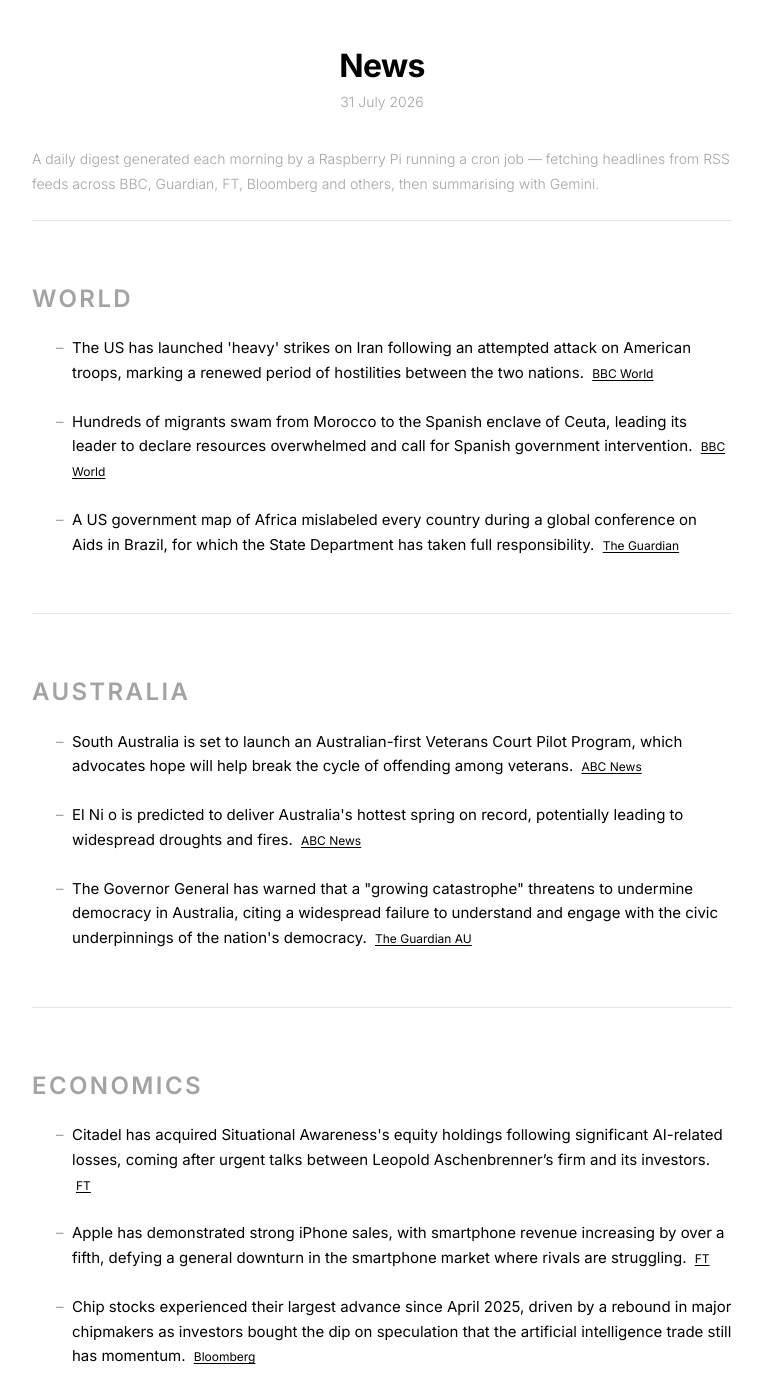
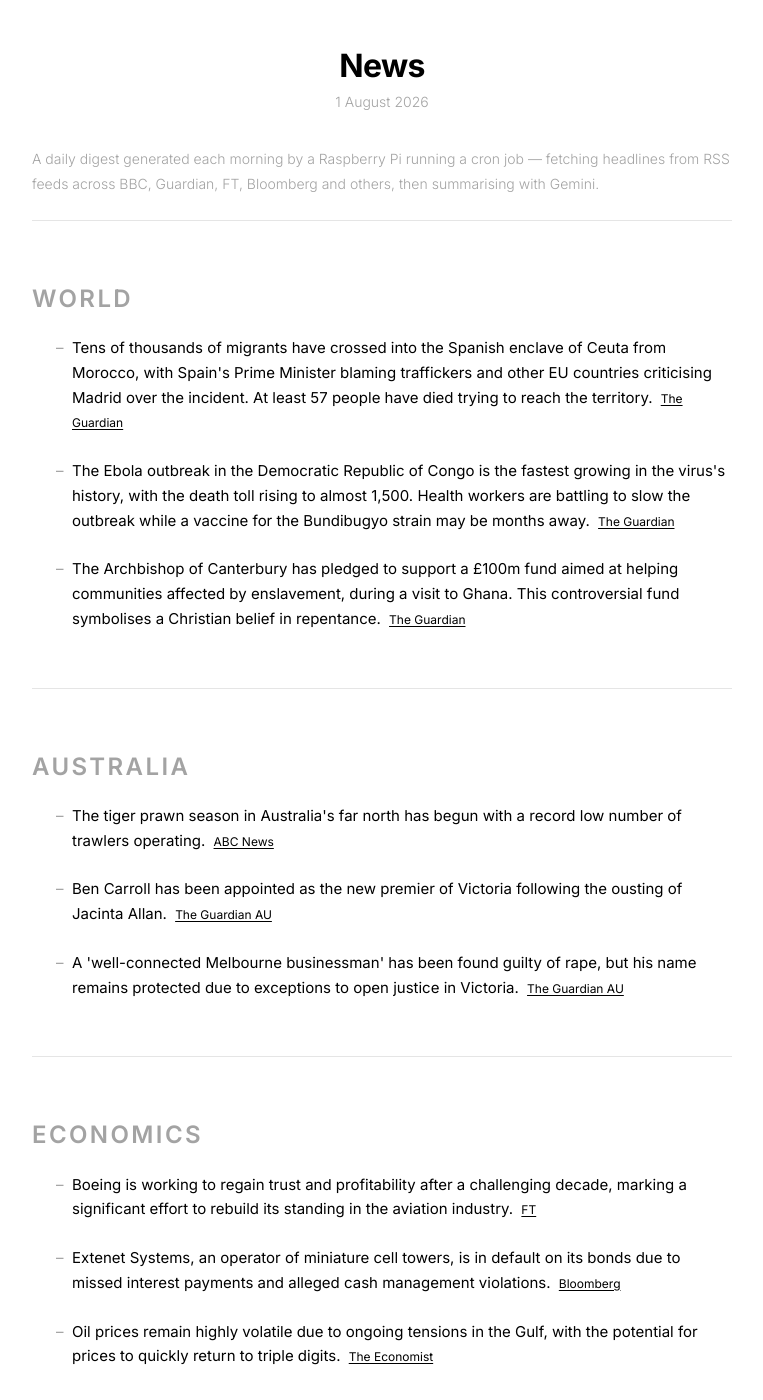
Before and after one commit to s-jac/s-jac.github.io, a Jekyll site: the page built from projects/news.html, in a window 1280 px wide and 1400 px high. Shown: the whole window, without its empty margins (258-1021 px from the left). Built offline with Jekyll 4.4.1, drawn with Linux system fonts in a browser that asks for light colours; some of the changed text lies outside the part shown.

Commit message:
daily news update 1 August 2026

```diff
--- a/_data/news.json
+++ b/_data/news.json
@@ -1,22 +1,22 @@
 {
-  "date": "31 July 2026",
-  "generated_at": "2026-07-30T21:00:36.545520+00:00",
+  "date": "1 August 2026",
+  "generated_at": "2026-07-31T21:00:25.359834+00:00",
   "sections": [
     {
       "heading": "World",
       "bullets": [
         {
-          "text": "The US has launched 'heavy' strikes on Iran following an attempted attack on American troops, marking a renewed period of hostilities between the two nations.",
-          "source": "BBC World",
-          "url": "https://www.bbc.com/news/world"
+          "text": "Tens of thousands of migrants have crossed into the Spanish enclave of Ceuta from Morocco, with Spain's Prime Minister blaming traffickers and other EU countries criticising Madrid over the incident. At least 57 people have died trying to reach the territory.",
+          "source": "The Guardian",
+          "url": "https://www.theguardian.com"
         },
         {
-          "text": "Hundreds of migrants swam from Morocco to the Spanish enclave of Ceuta, leading its leader to declare resources overwhelmed and call for Spanish government intervention.",
-          "source": "BBC World",
-          "url": "https://www.bbc.com/news/world"
+          "text": "The Ebola outbreak in the Democratic Republic of Congo is the fastest growing in the virus's history, with the death toll rising to almost 1,500. Health workers are battling to slow the outbreak while a vaccine for the Bundibugyo strain may be months away.",
+          "source": "The Guardian",
+          "url": "https://www.theguardian.com"
         },
         {
-          "text": "A US government map of Africa mislabeled every country during a global conference on Aids in Brazil, for which the State Department has taken full responsibility.",
+          "text": "The Archbishop of Canterbury has pledged to support a £100m fund aimed at helping communities affected by enslavement, during a visit to Ghana. This controversial fund symbolises a Christian belief in repentance.",
           "source": "The Guardian",
           "url": "https://www.theguardian.com"
         }
@@ -26,17 +26,17 @@
       "heading": "Australia",
       "bullets": [
         {
-          "text": "South Australia is set to launch an Australian-first Veterans Court Pilot Program, which advocates hope will help break the cycle of offending among veterans.",
+          "text": "The tiger prawn season in Australia's far north has begun with a record low number of trawlers operating.",
           "source": "ABC News",
           "url": "https://www.abc.net.au/news"
         },
         {
-          "text": "El Ni\n\n\n\no is predicted to deliver Australia's hottest spring on record, potentially leading to widespread droughts and fires.",
-          "source": "ABC News",
-          "url": "https://www.abc.net.au/news"
+          "text": "Ben Carroll has been appointed as the new premier of Victoria following the ousting of Jacinta Allan.",
+          "source": "The Guardian AU",
+          "url": "https://www.theguardian.com/au"
         },
         {
-          "text": "The Governor General has warned that a \"growing catastrophe\" threatens to undermine democracy in Australia, citing a widespread failure to understand and engage with the civic underpinnings of the nation's democracy.",
+          "text": "A 'well-connected Melbourne businessman' has been found guilty of rape, but his name remains protected due to exceptions to open justice in Victoria.",
           "source": "The Guardian AU",
           "url": "https://www.theguardian.com/au"
         }
@@ -46,19 +46,19 @@
       "heading": "Economics",
       "bullets": [
         {
-          "text": "Citadel has acquired Situational Awareness's equity holdings following significant AI-related losses, coming after urgent talks between Leopold Aschenbrenner’s firm and its investors.",
+          "text": "Boeing is working to regain trust and profitability after a challenging decade, marking a significant effort to rebuild its standing in the aviation industry.",
           "source": "FT",
           "url": "https://www.ft.com"
         },
         {
-          "text": "Apple has demonstrated strong iPhone sales, with smartphone revenue increasing by over a fifth, defying a general downturn in the smartphone market where rivals are struggling.",
-          "source": "FT",
-          "url": "https://www.ft.com"
+          "text": "Extenet Systems, an operator of miniature cell towers, is in default on its bonds due to missed interest payments and alleged cash management violations.",
+          "source": "Bloomberg",
+          "url": "https://www.bloomberg.com/markets"
         },
         {
-          "text": "Chip stocks experienced their largest advance since April 2025, driven by a rebound in major chipmakers as investors bought the dip on speculation that the artificial intelligence trade still has momentum.",
-          "source": "Bloomberg",
-          "url": "https://www.bloomberg.com/markets"
+          "text": "Oil prices remain highly volatile due to ongoing tensions in the Gulf, with the potential for prices to quickly return to triple digits.",
+          "source": "The Economist",
+          "url": "https://www.economist.com/finance-and-economics"
         }
       ]
     }
```
